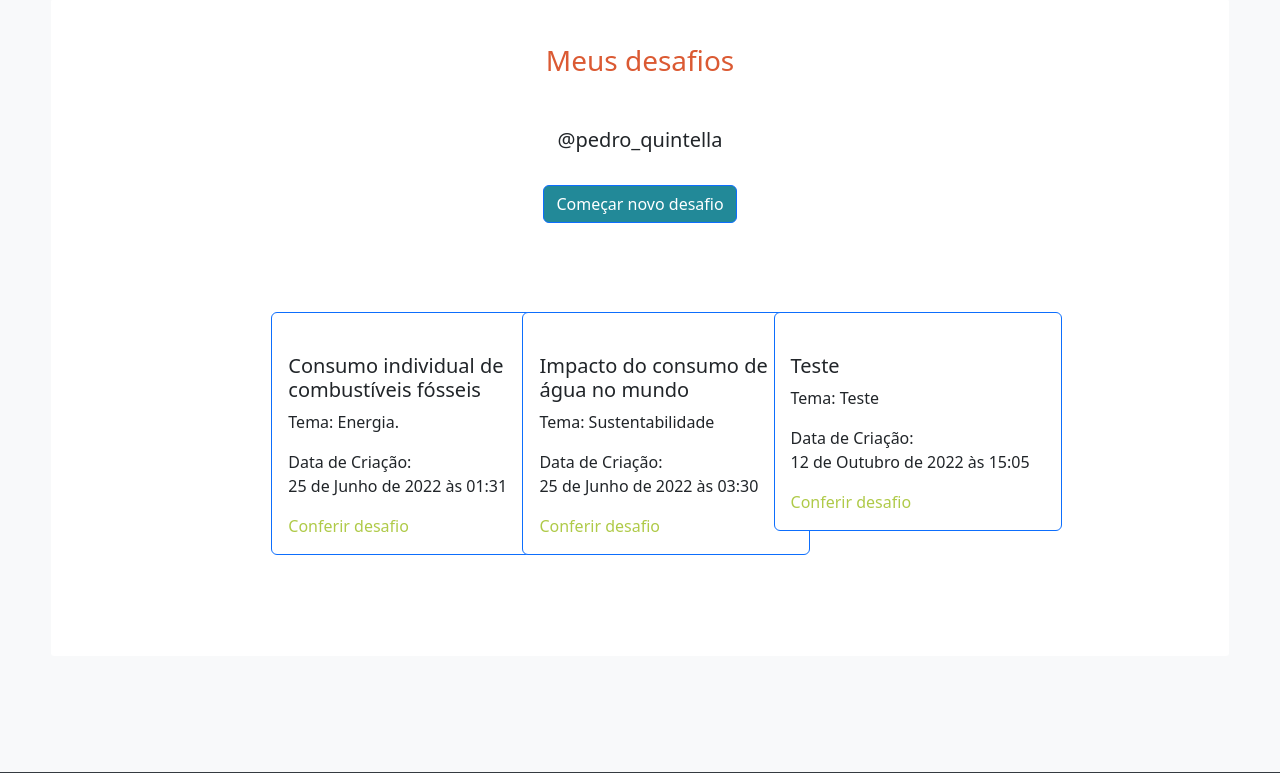
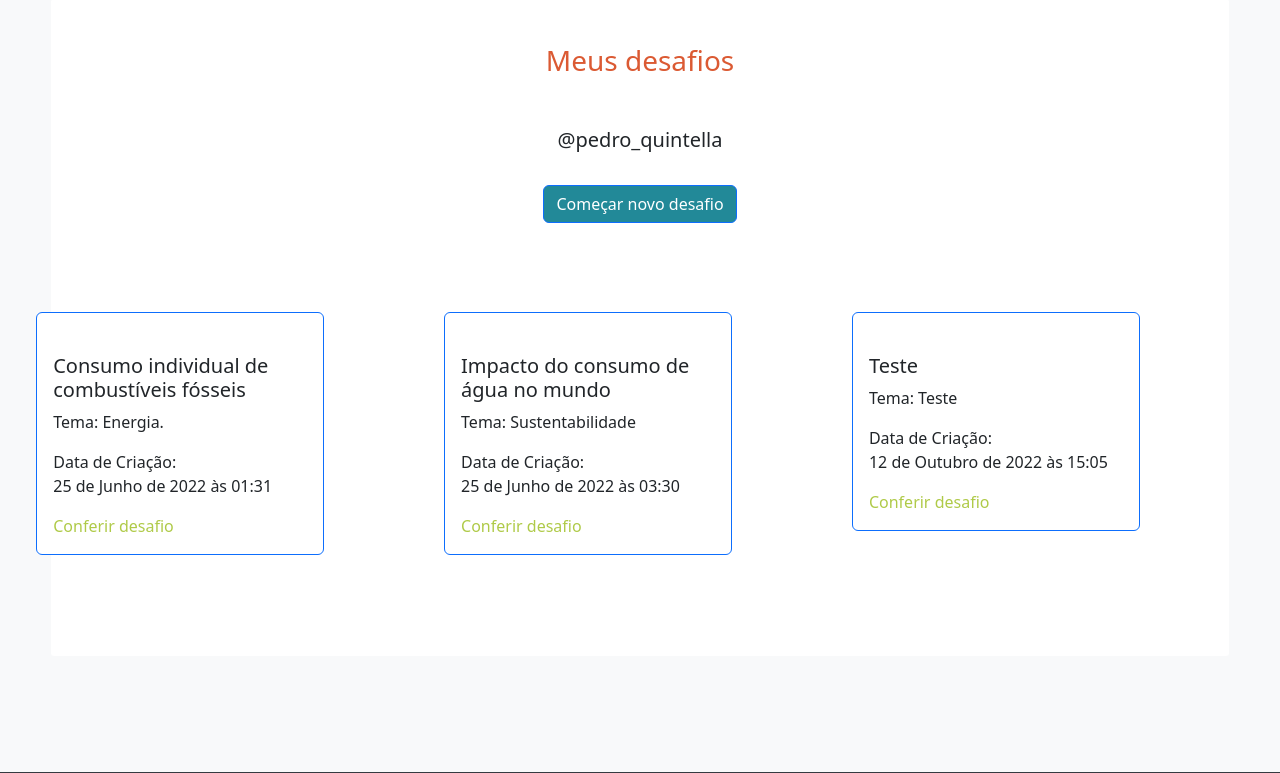
Before and after one commit to PedroQuintella/plataforma_cbl, a Django app: page /meus-desafios/ in a window 1280 px wide. Shown: the part 97-870 px from the top of the page. Run offline with Django 4.2, Linux system fonts and the light colour scheme; a user stored in the database is signed in; data comes from the database, SQL or seed files in the repository; some libraries are stand-ins or nearby versions.

Commit message:
Feature: Ajustes na página my_challenges.html

```diff
--- a/cbl_app/static/css/style.css
+++ b/cbl_app/static/css/style.css
@@ -401,3 +401,10 @@ body {
     height: 80%;
 }
 }
+
+@media screen and(min-width:995px){
+    .card-body{
+        margin-left: 50%;
+        padding-left: 50%;
+    }
+}
--- a/cbl_app/templates/my_challenges.html
+++ b/cbl_app/templates/my_challenges.html
@@ -21,7 +21,7 @@
                     <div class="container mb-4 pt-4">
                         <div class="row justify-content-center">
                             {% for a in page_obj %}
-                                <div class="col-lg-3 m-2">
+                                <div class="col-md-5 m-2">
                                     <div class="card border-primary" style="width: 18rem;">
                                         <div class="card-body">
                                             <div class="display-flex div-icone-card">
```
